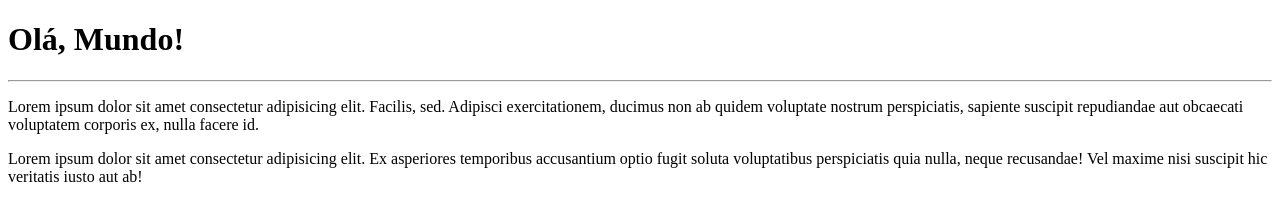
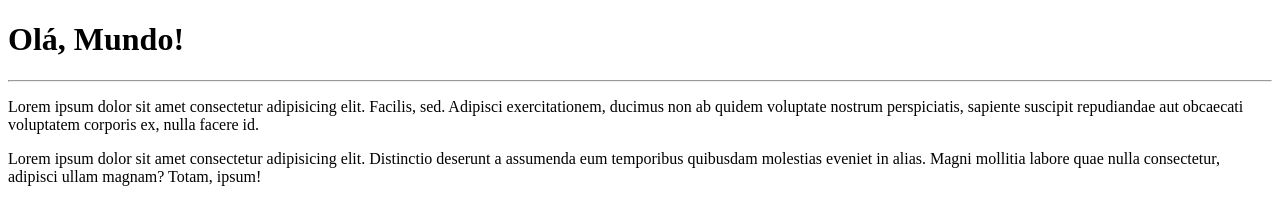
Before and after one commit to bidu477/Ola-Mundo, a plain HTML site: page site-exemplo/index.html in a window 1280 px wide. Drawn offline with Linux system fonts and the light colour scheme.

```diff
--- a/site-exemplo/index.html
+++ b/site-exemplo/index.html
@@ -13,8 +13,7 @@
         sed. Adipisci exercitationem, ducimus non ab quidem voluptate nostrum perspiciatis,
         sapiente suscipit repudiandae aut obcaecati voluptatem corporis ex,
         nulla facere id.</p>
-        <p>Lorem ipsum dolor sit amet consectetur adipisicing elit.
-        Ex asperiores temporibus accusantium optio fugit soluta voluptatibus perspiciatis quia nulla,
-        neque recusandae! Vel maxime nisi suscipit hic veritatis iusto aut ab!</p>
+        <p>Lorem ipsum dolor sit amet consectetur adipisicing elit. Distinctio deserunt a assumenda eum temporibus quibusdam molestias eveniet in alias.
+            Magni mollitia labore quae nulla consectetur, adipisci ullam magnam? Totam, ipsum!</p>
 </body>
 </html>
```
